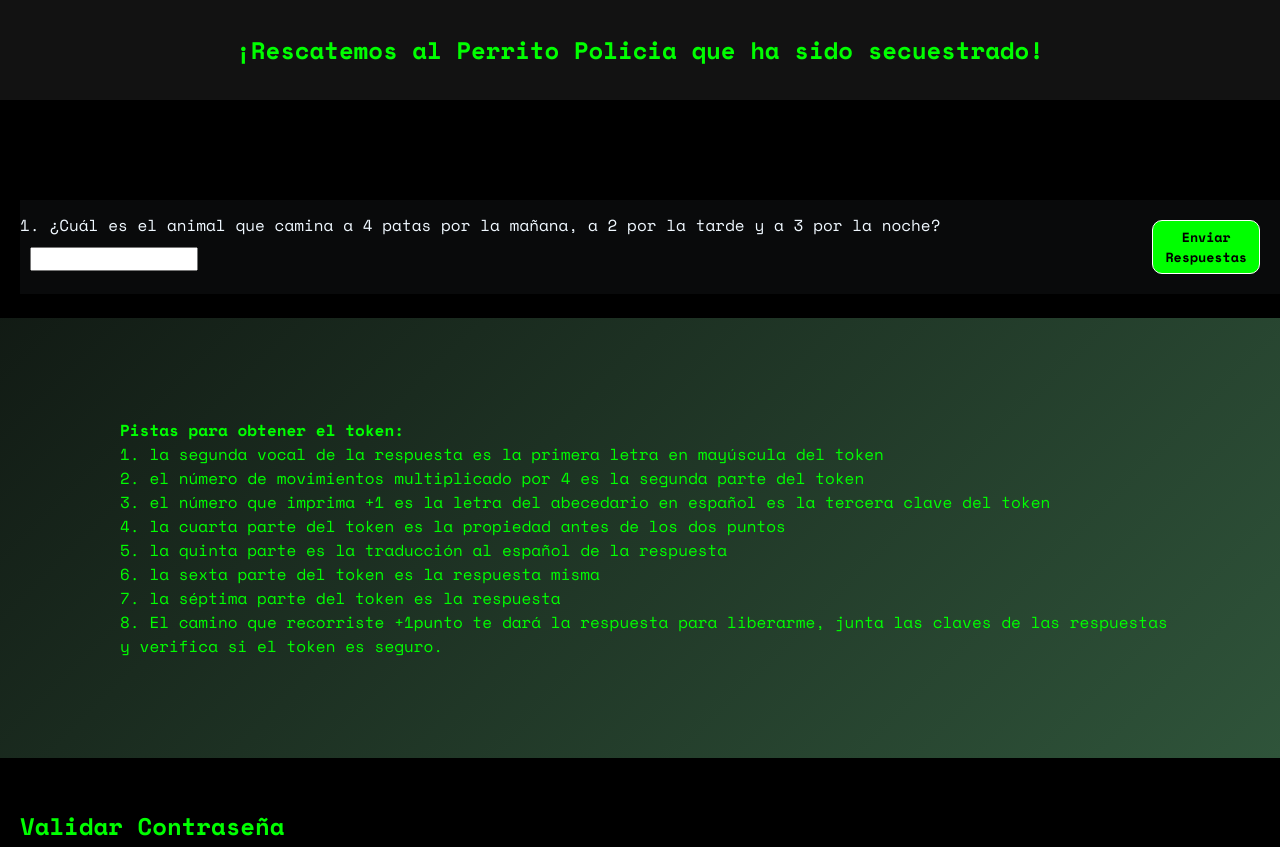
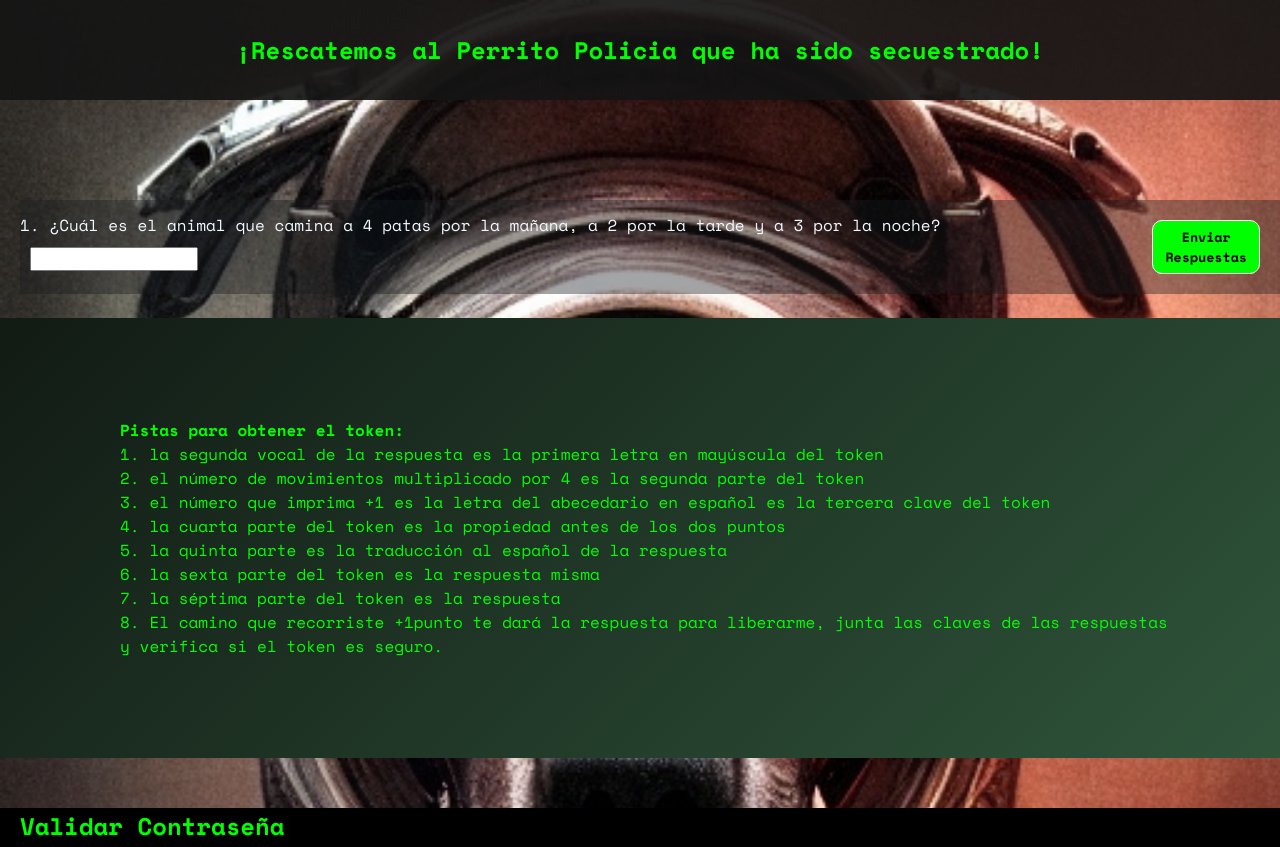
Before and after one commit to GreiskelS/JuegoDetective, a plain HTML site: page index.html in a window 1280 px wide. Shown: the top 847 px of the page. Drawn offline with nearby package versions, Linux system fonts and the light colour scheme.

Commit message:
actualizando

```diff
--- a/css/style.css
+++ b/css/style.css
@@ -46,7 +46,7 @@ label {
 #contenedor {
   height: 1000px;
   width: 100%;
-  background-image: url("img/perro.jpg");
+  background-image: url("/img/perro.jpg");
   background-size: cover;
   color: aliceblue;
   z-index: 100px;
```
